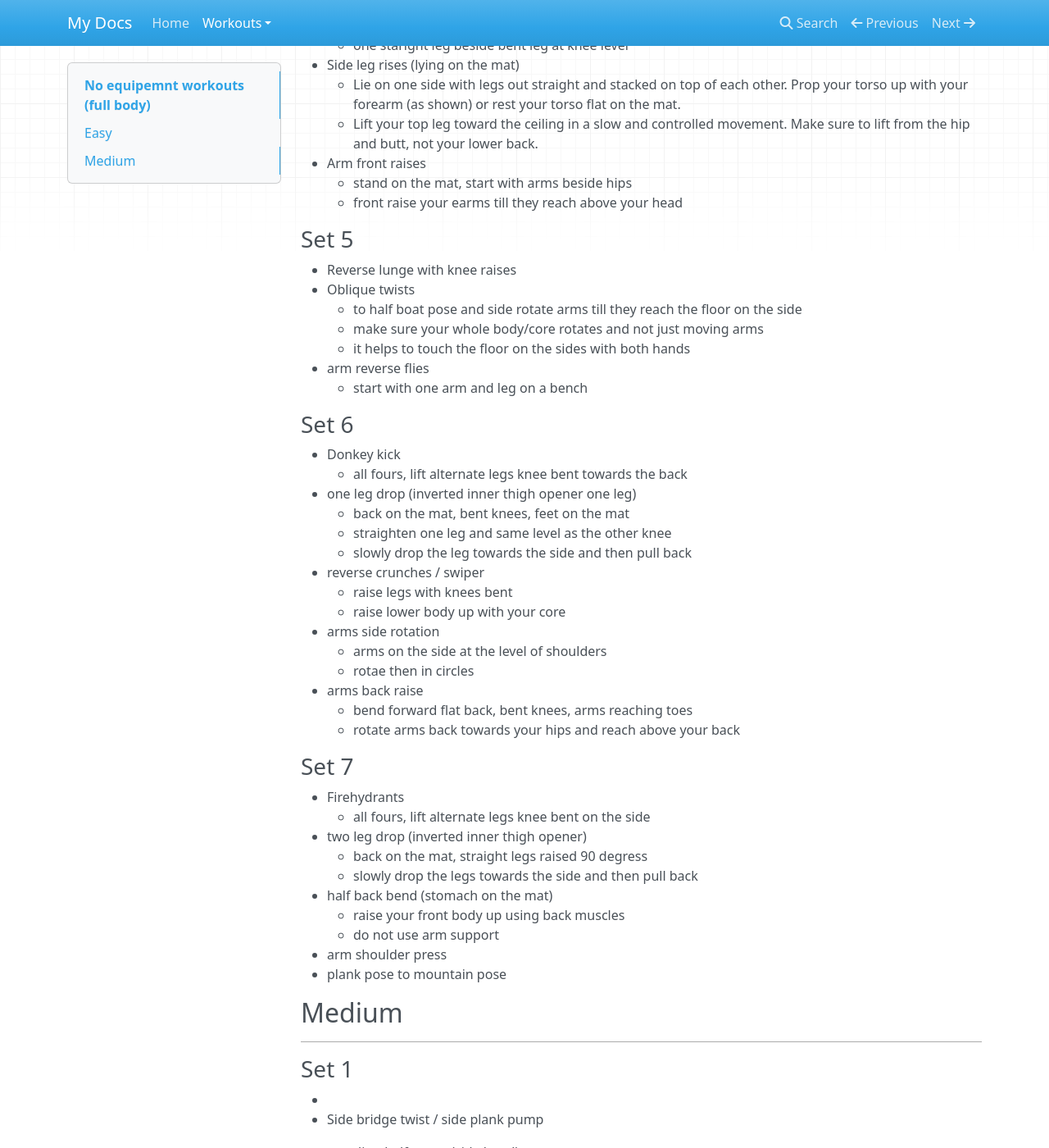
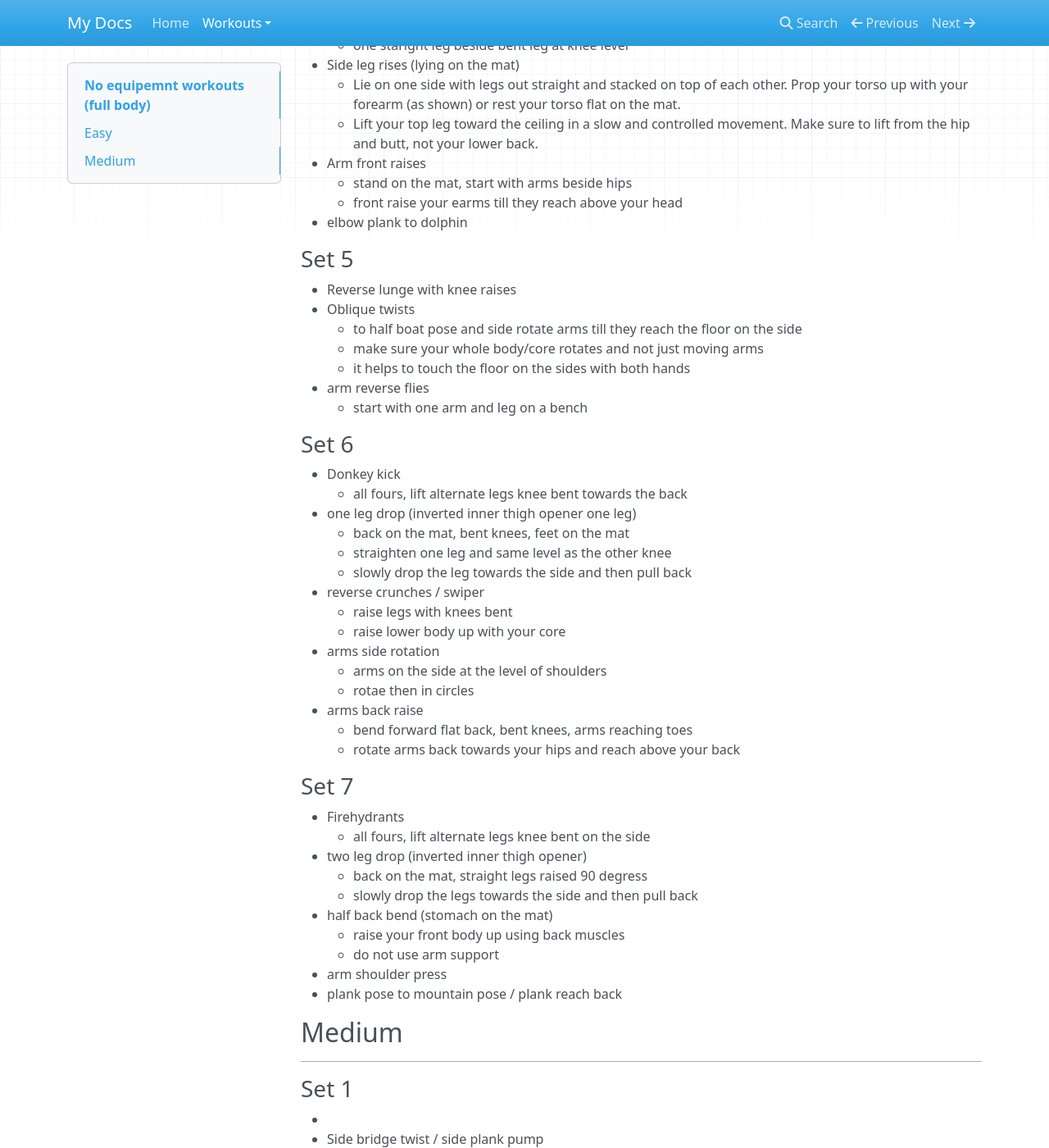
Before and after one commit to sid-kas/ActiveLiving, an MkDocs documentation site: the page built from docs/workouts/no-equipment.md, in a window 1280 px wide and 1400 px high, scrolled down 1017 px. Shown: the whole window at 82% size. Built offline with MkDocs 1.6.1, drawn with Linux system fonts in a browser that asks for light colours; nearby versions of some CDN libraries.

Commit message:
updates workouts

```diff
--- a/docs/workouts/no-equipment.md
+++ b/docs/workouts/no-equipment.md
@@ -45,6 +45,7 @@ What you need is just yourself and probebly a yoga mat
 - Arm front raises
     - stand on the mat, start with arms beside hips
     - front raise your earms till they reach above  your head
+- elbow plank to dolphin
 
 ### Set 5
 - Reverse lunge with knee raises
@@ -82,7 +83,7 @@ What you need is just yourself and probebly a yoga mat
     - raise your front body up using back muscles
     - do not use arm support
 - arm shoulder press
-- plank pose to mountain pose
+- plank pose to mountain pose / plank reach back
 
 
 ## **Medium**
```
Also changed, not shown: README.md (+6 -0 lines).
